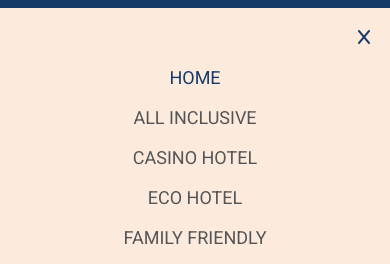
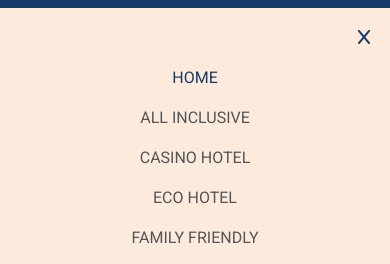
Before and after one commit to prvnavology/betyouroom.com, a plain HTML site: page index.html in a window 390 px wide. Shown: the part 836-1100 px from the top of the page. Drawn offline with Linux system fonts and the light colour scheme.

Commit message:
navbar ul li font size changed

```diff
--- a/assets/css/responsive.css
+++ b/assets/css/responsive.css
@@ -132,6 +132,10 @@
         padding: 50px 10px;
     }
 
+    .main-navbar ul li a {
+        font-size: 16px;
+    }
+
     .main-navbar ul li a:hover {
         color: #163a68;
         background-color: #fcebdd;
@@ -200,10 +204,12 @@
     .desktop-menu-option-hide {
         display: block;
     }
+
     .logo img {
         width: 100%;
         max-width: 180px;
     }
+
     .logo-bottom img {
         width: 100%;
         max-width: 170px;
@@ -351,6 +357,7 @@
         height: 300px;
         width: 100%;
     }
+
     .logo-bottom img {
         width: 100%;
         max-width: 180px;
```
